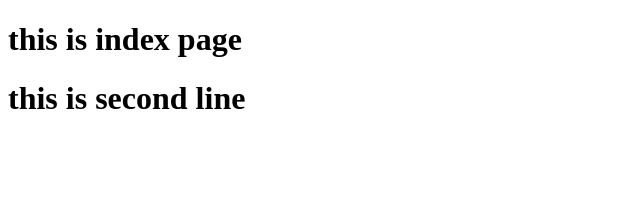
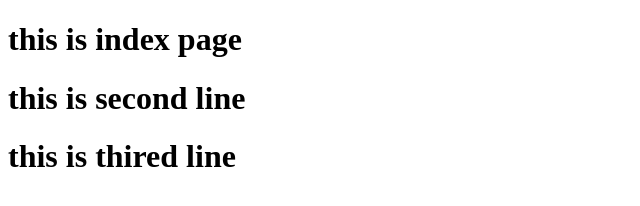
Before and after one commit to kyasumit1997/localRepo, a plain HTML site: page index.html in a window 1280 px wide. Shown: the whole page, without its empty margins (0-640 px from the left). Drawn offline with Linux system fonts and the light colour scheme.

```diff
--- a/index.html
+++ b/index.html
@@ -8,5 +8,6 @@
 <body>
     <h1>this is index page</h1>
     <h1>this is second line</h1>
+    <h1>this is thired line</h1>
 </body>
 </html>
```
